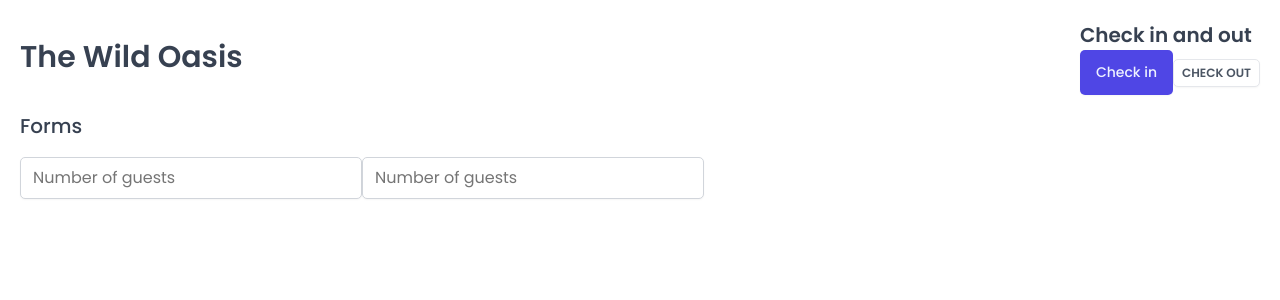
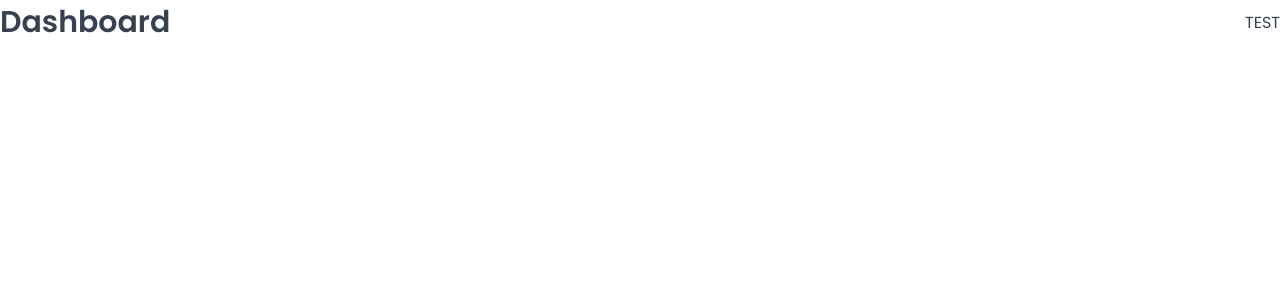
Before and after one commit to soeweiyan-phyo/17-the-wild-oasis, a React (Vite) app: page /dashboard in a window 1280 px wide. Shown: the top 300 px of the page. Built offline with nearby package versions, Linux system fonts and the light colour scheme; a web font is replaced by a local one.

Commit message:
Setting up routes and pages

```diff
--- a/package.json
+++ b/package.json
@@ -12,6 +12,7 @@
   "dependencies": {
     "react": "^18.2.0",
     "react-dom": "^18.2.0",
+    "react-router-dom": "^6.15.0",
     "styled-components": "^6.0.7"
   },
   "devDependencies": {
--- a/src/App.jsx
+++ b/src/App.jsx
@@ -1,45 +1,32 @@
-import { styled } from "styled-components";
+import { BrowserRouter, Navigate, Route, Routes } from "react-router-dom";
+
 import GlobalStyles from "./styles/GlobalStyles";
-import Button from "./ui/Button";
-import Input from "./ui/Input";
-import Heading from "./ui/Heading";
-import Row from "./ui/Row";
-
-const StyledApp = styled.div`
-  /* background-color: orangered; */
-  padding: 20px;
-`;
+import Dashboard from "./pages/Dashboard";
+import Bookings from "./pages/Bookings";
+import Cabins from "./pages/Cabins";
+import Users from "./pages/Users";
+import Settings from "./pages/Settings";
+import Account from "./pages/Account";
+import Login from "./pages/Login";
+import PageNotFound from "./pages/PageNotFound";
 
 function App() {
   return (
     <>
       <GlobalStyles />
-      <StyledApp>
-        <Row>
-          <Row type="horizontal">
-            <Heading as="h1">The Wild Oasis</Heading>
-            <div>
-              <Heading as="h2">Check in and out</Heading>
-              <Button onClick={() => alert("Check in")}>Check in</Button>
-              <Button
-                variation="secondary"
-                size="small"
-                onClick={() => alert("Check in")}
-              >
-                Check out
-              </Button>
-            </div>
-          </Row>
-
-          <Row>
-            <Heading as="h3">Forms</Heading>
-            <form>
-              <Input type="number" placeholder="Number of guests" />
-              <Input type="number" placeholder="Number of guests" />
-            </form>
-          </Row>
-        </Row>
-      </StyledApp>
+      <BrowserRouter>
+        <Routes>
+          <Route index element={<Navigate replace to="dashboard" />} />
+          <Route path="dashboard" element={<Dashboard />} />
+          <Route path="bookings" element={<Bookings />} />
+          <Route path="cabins" element={<Cabins />} />
+          <Route path="users" element={<Users />} />
+          <Route path="settings" element={<Settings />} />
+          <Route path="account" element={<Account />} />
+          <Route path="login" element={<Login />} />
+          <Route path="*" element={<PageNotFound />} />
+        </Routes>
+      </BrowserRouter>
     </>
   );
 }
```
Also changed, not shown: 1 other file (tests, documents, lock files or other folders).
